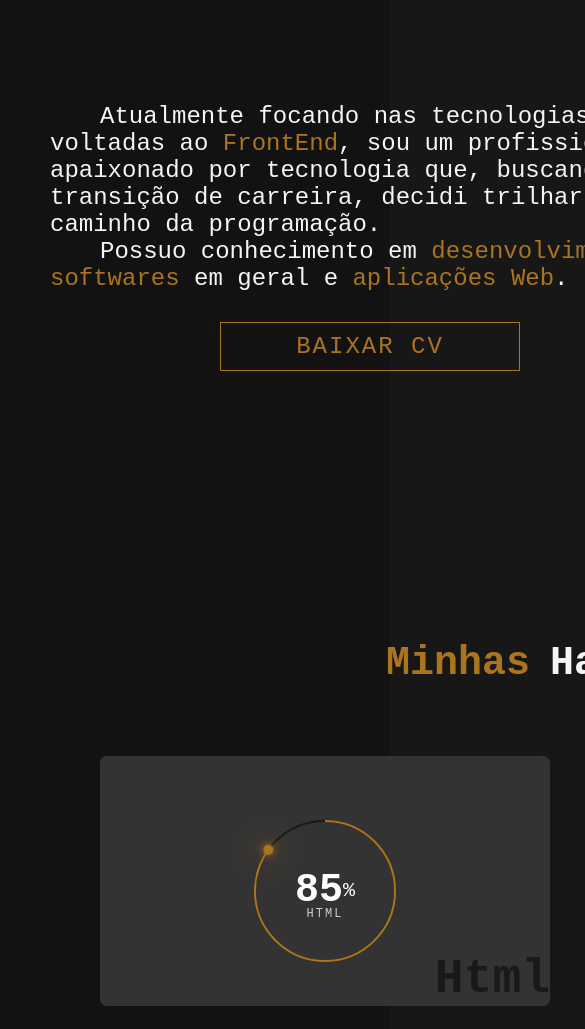
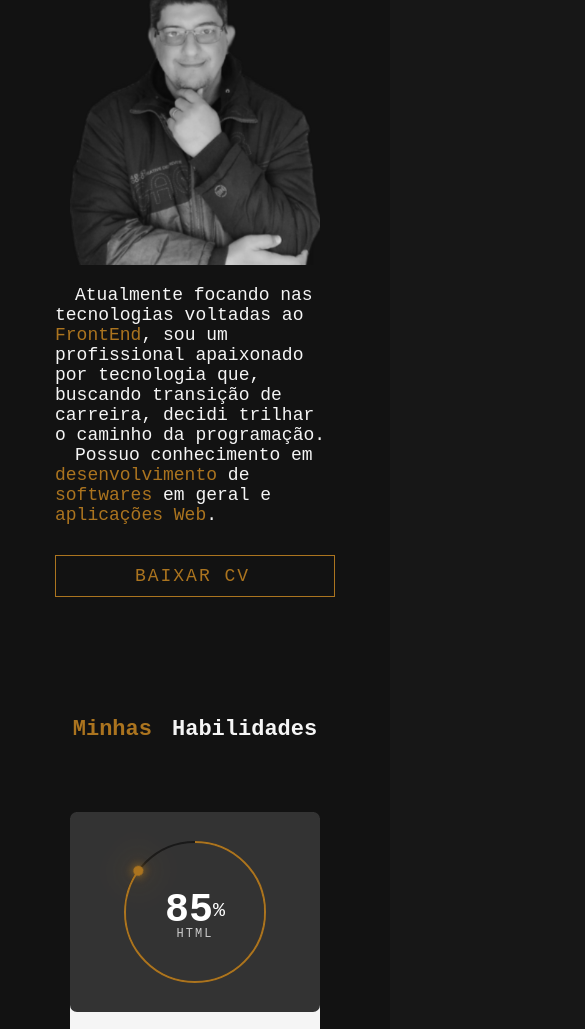
Before and after one commit to Michel4lves/My_Personal_Page, a plain HTML site: page content/about.html in a window 390 px wide. Shown: the part 212-1241 px from the top of the page, 585 px wide, since content can reach past the window. Drawn offline with Linux system fonts and the light colour scheme; a web font is replaced by a local one.

Commit message:
add responsive (need to do contact)

```diff
--- a/css/about_style.css
+++ b/css/about_style.css
@@ -343,3 +343,108 @@
     text-decoration: none;
     color: #fff;
 }
+
+
+@media (max-width: 1200px) {
+    .about-container {
+        width: 100%;
+    }
+
+    .about-container h1 {
+        font-size: 2em;
+    }
+
+    .about-container .about-me-box {
+        justify-content: center;
+    }
+
+    .about-container .about-me-box .description {
+        font-size: 20px;
+        text-indent: 35px;
+        width: 60%;
+    }
+
+    .about-container .about-me-box img {
+        width: 300px;
+    }
+}
+
+@media (max-width: 960px) {
+    .about-container .about-me-box {
+        flex-direction: column-reverse;
+        margin-bottom: 20px;
+    }
+
+    .about-container .about-me-box .description {
+        font-size: 24px;
+        text-indent: 50px;
+        width: 100%;
+        gap: 30px;
+        margin-top: 20px;
+        padding: 0 30px;
+    }
+
+    .about-container .about-me-box .cvbtn {
+        margin: 30px auto;
+    }
+}
+
+@media (max-width: 768px) {
+    .about-container .skills {
+        flex-direction: column;
+        padding: 0;
+    }
+
+    .about-container .skills .card {
+        max-width: 300px;
+        flex-direction: column;
+        height: auto;
+        width: 300px;
+    }
+
+    .about-container .skills .card .imgBx {
+        position: relative;
+        width: 100%;
+        height: 200px;
+        padding-top: 0;
+    }
+
+    .about-container .skills .card:hover .imgBx {
+        left: calc(50% - 75px);
+    }
+
+    .about-container .skills .card .imgBx::before {
+        visibility: hidden;
+    }
+
+    .about-container .skills .card .content {
+        position: relative;
+        width: 100%;
+    }
+}
+
+@media (max-width: 540px)  {
+    .about-container .about-me-box .description {
+        font-size: 18px;
+        text-indent: 20px;
+        width: 280px;
+        padding: 0px;
+    }
+
+    .about-container .about-me-box .cvbtn {
+        width: 100%;
+        padding: 10px 25px 10px 0px;
+    }
+
+    .about-container .about-me-box img {
+        width: 250px;
+    }
+
+    .about-container h1 {
+        font-size: 22px;
+    }
+
+    .about-container .skills .card {
+        width: 250px;
+    }
+}
```
Also changed, not shown: css/intro_style.css (+30 -1 lines), css/portfolio_style.css (+33 -2 lines).
